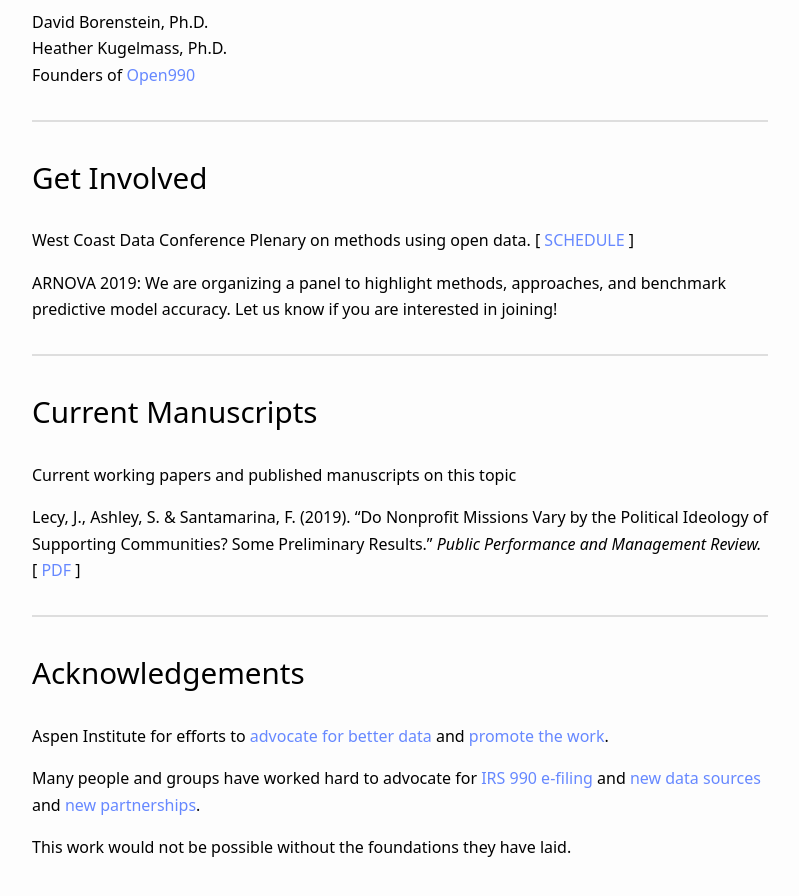
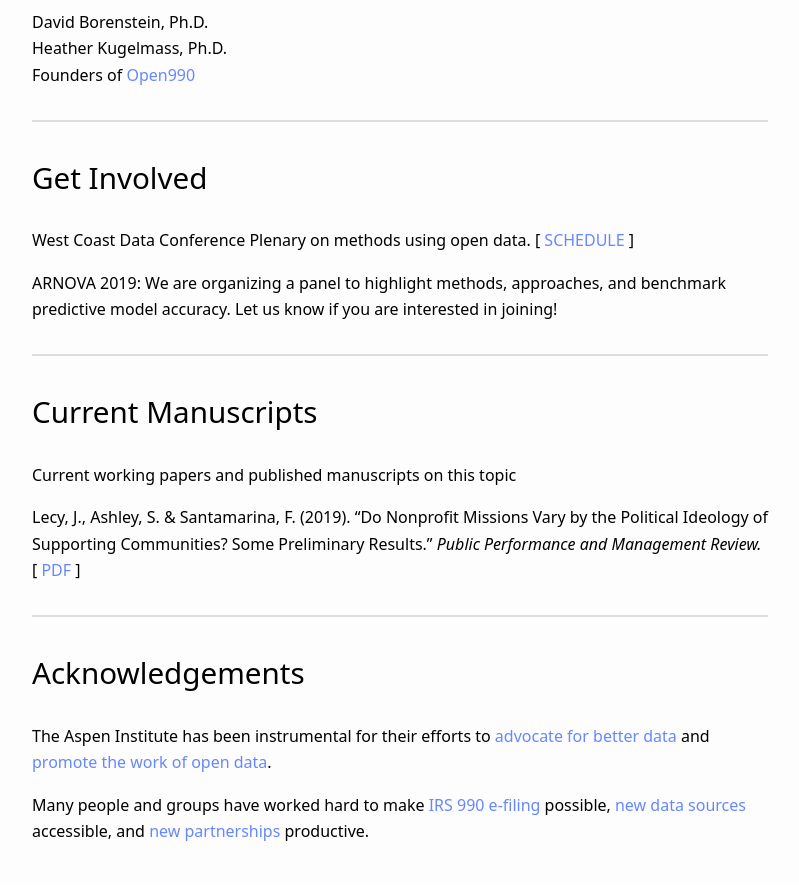
Before and after one commit to Nonprofit-Open-Data-Collective/machine_learning_mission_codes, a Jekyll site: the page built from docs/about.md, in a window 1280 px wide and 900 px high, scrolled down 1174 px. Shown: the top 896 px of the window, without its empty margins (240-1039 px from the left). Built offline with Jekyll 4.4.1, drawn with Linux system fonts in a browser that asks for light colours; our own code applies the rules of GitHub Pages for plain Markdown files.

Commit message:
Update about.md

```diff
--- a/docs/about.md
+++ b/docs/about.md
@@ -67,8 +67,6 @@ Lecy, J., Ashley, S. & Santamarina, F. (2019). “Do Nonprofit Missions Vary by
 # Acknowledgements
 
 
-Aspen Institute for efforts to [advocate for better data](https://www.philanthropy.com/article/House-Bill-Would-Require/243152) and [promote the work](https://www.aspeninstitute.org/blog-posts/open-nonprofit-data-opens-doors-for-researchers/).
+The Aspen Institute has been instrumental for their efforts to [advocate for better data](https://www.philanthropy.com/article/House-Bill-Would-Require/243152) and [promote the work of open data](https://www.aspeninstitute.org/blog-posts/open-nonprofit-data-opens-doors-for-researchers/).
 
-Many people and groups have worked hard to advocate for [IRS 990 e-filing](https://www.urban.org/urban-wire/proposed-nonprofit-form-990-e-filing-requirement-can-benefit-nonprofits-and-their-funders) and [new data sources](https://www.urban.org/urban-wire/filling-gaps-nonprofit-data) and [new partnerships](https://registry.opendata.aws/irs990/).
-
-This work would not be possible without the foundations they have laid.
+Many people and groups have worked hard to make [IRS 990 e-filing](https://www.urban.org/urban-wire/proposed-nonprofit-form-990-e-filing-requirement-can-benefit-nonprofits-and-their-funders) possible, [new data sources](https://www.urban.org/urban-wire/filling-gaps-nonprofit-data) accessible, and [new partnerships](https://registry.opendata.aws/irs990/) productive.
```
